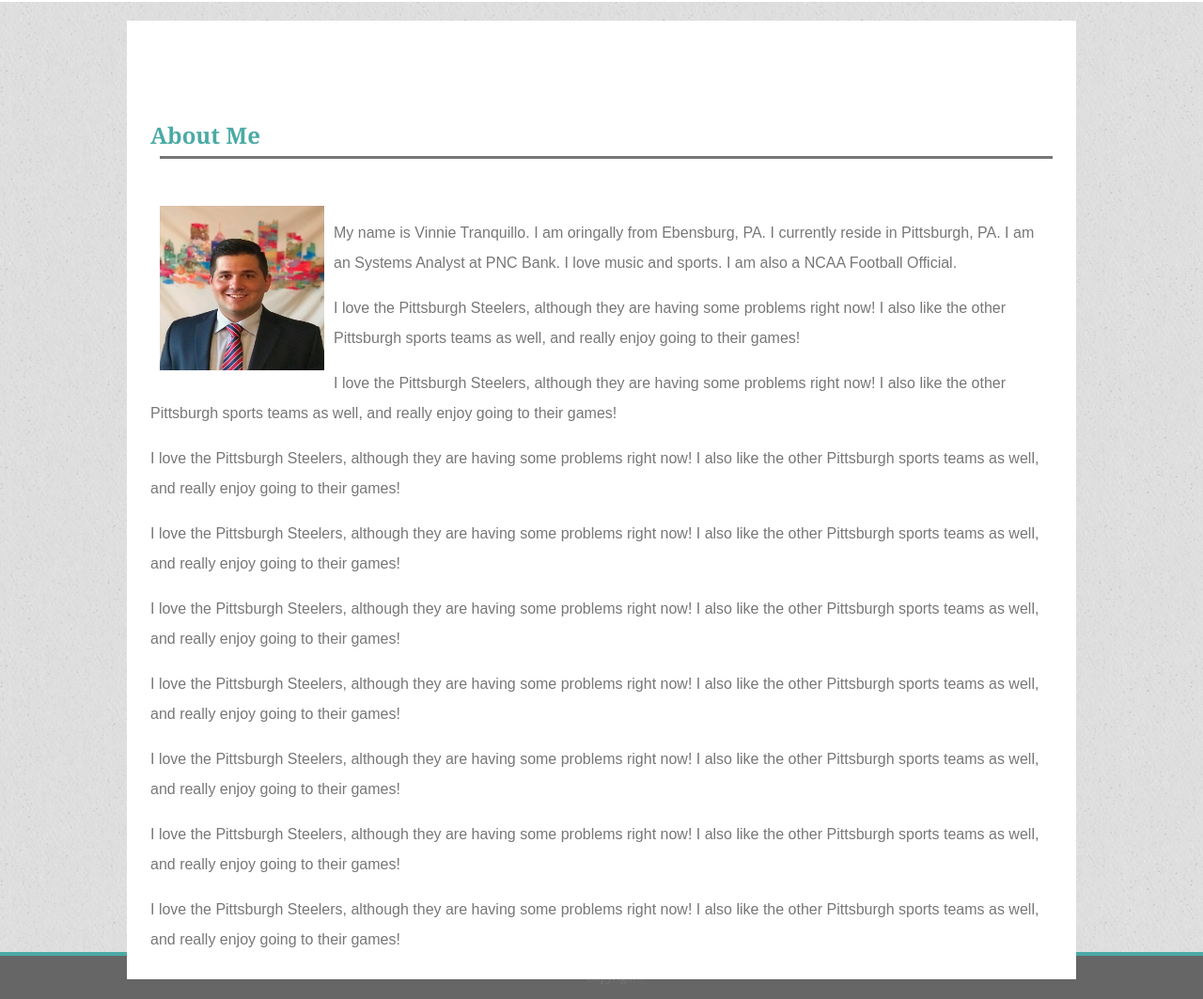
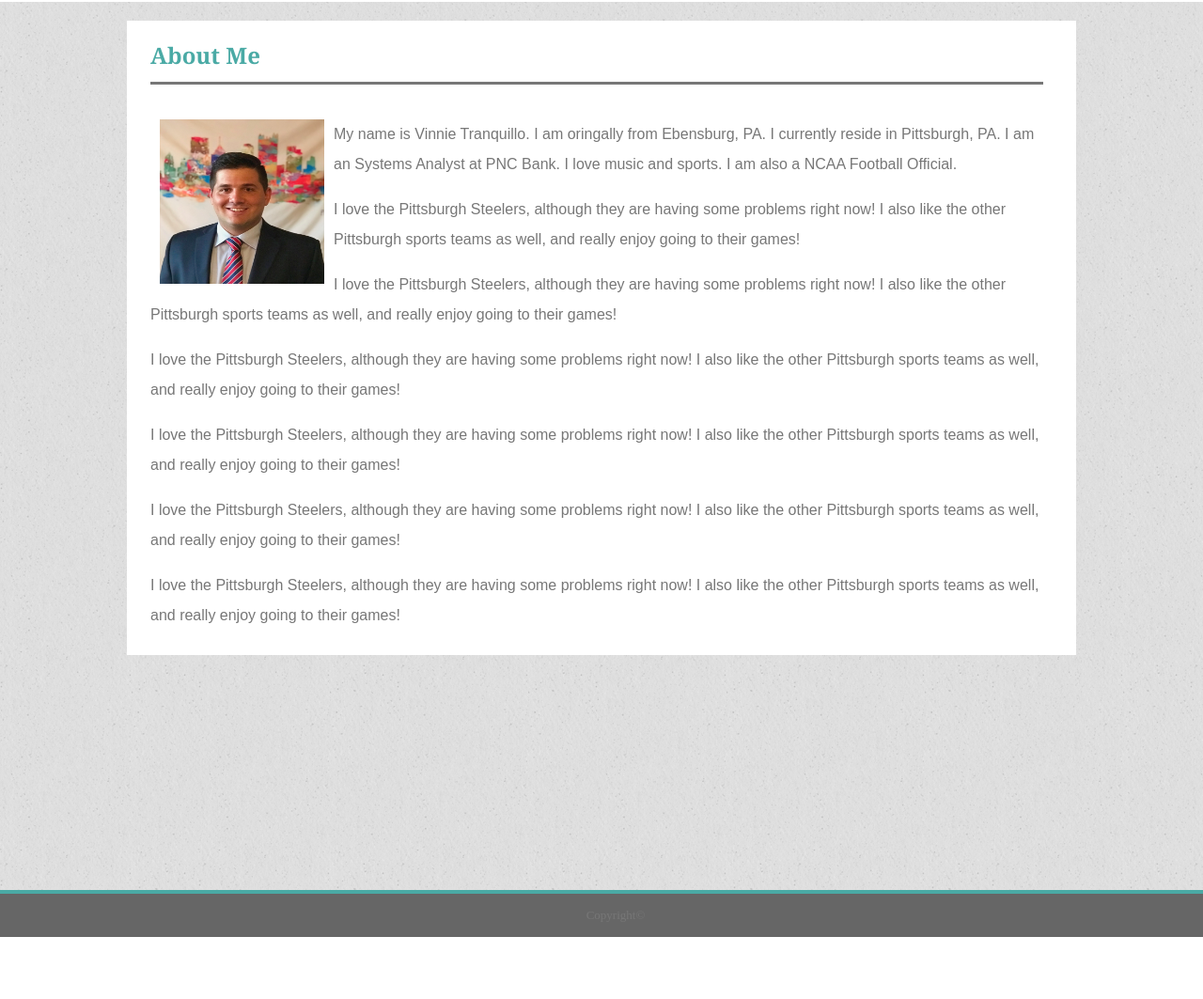
Before and after one commit to vinnietran/Basic-Portfolio, a plain HTML site: page index.html in a window 1280 px wide. Shown: the part 103-1166 px from the top of the page at 94% size. After the commit the page ends 1100 px from the top, so only its background shows below. Drawn offline with Linux system fonts and the light colour scheme.

Commit message:
Better CSS

```diff
--- /dev/null
+++ b/assets/css/reset.css
@@ -0,0 +1,48 @@
+/* http://meyerweb.com/eric/tools/css/reset/
+   v2.0 | 20110126
+   License: none (public domain)
+*/
+
+html, body, div, span, applet, object, iframe,
+h1, h2, h3, h4, h5, h6, p, blockquote, pre,
+a, abbr, acronym, address, big, cite, code,
+del, dfn, em, img, ins, kbd, q, s, samp,
+small, strike, strong, sub, sup, tt, var,
+b, u, i, center,
+dl, dt, dd, ol, ul, li,
+fieldset, form, label, legend,
+table, caption, tbody, tfoot, thead, tr, th, td,
+article, aside, canvas, details, embed,
+figure, figcaption, footer, header, hgroup,
+menu, nav, output, ruby, section, summary,
+time, mark, audio, video {
+	margin: 0;
+	padding: 0;
+	border: 0;
+	font-size: 100%;
+	font: inherit;
+	vertical-align: baseline;
+}
+/* HTML5 display-role reset for older browsers */
+article, aside, details, figcaption, figure,
+footer, header, hgroup, menu, nav, section {
+	display: block;
+}
+body {
+	line-height: 1;
+}
+ol, ul {
+	list-style: none;
+}
+blockquote, q {
+	quotes: none;
+}
+blockquote:before, blockquote:after,
+q:before, q:after {
+	content: '';
+	content: none;
+}
+table {
+	border-collapse: collapse;
+	border-spacing: 0;
+}
--- a/assets/css/style.css
+++ b/assets/css/style.css
@@ -85,13 +85,13 @@ p {
 .footer{
 
     float: left;
-    position: relative;
+    position: absolute;
     margin:0;
     background-color: #666666;
     color: #777777;
     width: 100%;
     text-align: center;
-    top: 100px;
+    bottom: -100px;
     padding: 15px;
     font-size: small;
     z-index: 2;
--- a/assets/test.css
+++ b/assets/test.css
@@ -23,11 +23,12 @@ body{
     padding: 10px 25px 10px 25px;
     z-index: 5;
     top: 125px;
+
 }
 
 h1 {
 
-    position: relative;
+    position: absolute;
     font-family: Georgia, 'Times New Roman', Times, serif;
     color: white;
     background-color: #4aaaa5;
@@ -43,8 +44,12 @@ h1 {
 }
 
 h2 {
+    position: absolute;
+    padding: 0px 50px 0px 0px;
+    top: 0px;
     font-family: Georgia, 'Times New Roman', Times, serif;
     color: #4aaaa5
+
 }
 
 p {
@@ -66,7 +71,7 @@ p {
 
 .space{
 
-    position: relative;
+    position: static;
     float: left;
     height: 105px;
     width: 100%;
@@ -76,20 +81,20 @@ p {
     margin: 0px;
     font-family: Arial, Helvetica, sans-serif;
     color: #777777;
-    z-index: 2;
+    z-index: 1;
 
 
 }
 .footer{
 
     float: left;
-    position: relative;
+    position: absolute;
     margin:0;
     background-color: #666666;
     color: #777777;
     width: 100%;
     text-align: center;
-    top: 100px;
+    bottom: -425px;
     padding: 15px;
     font-size: small;
     z-index: 2;
@@ -100,8 +105,8 @@ p {
     height: 10px;
     background-color: #4aaaa5;
     float: left;
-    position: relative;
-    top: 50px;
+    position: absolute;
+    bottom: -385px;
     margin: 0;
 
 }
@@ -118,13 +123,13 @@ p {
 }
 
 .bar{
-    position: relative;
+    position: absolute;
     height: 3px;
     width: 950px;
     background-color:#777777;
     float: right;
     z-index: 6;
-    top: -50px;
+    top: 65px;
 
 
 
--- a/index.html
+++ b/index.html
@@ -2,8 +2,9 @@
 <html lang="en">
 
 <head>
-   <link rel="stylesheet" type="text/css" href="./assets/css/style.css">
-   <!--  <link rel="stylesheet" type="text/css" href="./assets/test.css">-->
+    <!--<link rel="stylesheet" href="./assets/css/reset.css">-->
+    <!--<link rel="stylesheet" type="text/css" href="./assets/css/style.css">-->
+    <link rel="stylesheet" type="text/css" href="./assets/test.css">
     <meta charset="UTF-8">
     <title>About</title>
 
@@ -62,16 +63,6 @@
                             <p>I love the Pittsburgh Steelers, although they are having some problems right now! I also like the
                                     other Pittsburgh sports teams as well, and really enjoy going to their games!
                                 </p>
-            <p>I love the Pittsburgh Steelers, although they are having some problems right now! I also like the
-                other Pittsburgh sports teams as well, and really enjoy going to their games!
-            </p>
-            <p>I love the Pittsburgh Steelers, although they are having some problems right now! I also like the
-                other Pittsburgh sports teams as well, and really enjoy going to their games!
-            </p>
-            <p>I love the Pittsburgh Steelers, although they are having some problems right now! I also like the
-                other Pittsburgh sports teams as well, and really enjoy going to their games!
-            </p>
-
 
 
         </div>
@@ -83,10 +74,12 @@
             About | Portfolio | Contact
         </div>
 
-
         <div class="footer">
             Copyright©
         </div>
+
+
+
     </div>
     <div class="stylebar">
 
```
Also changed, not shown: 1 other file. Lines whose indentation alone changed are shown as unchanged.
